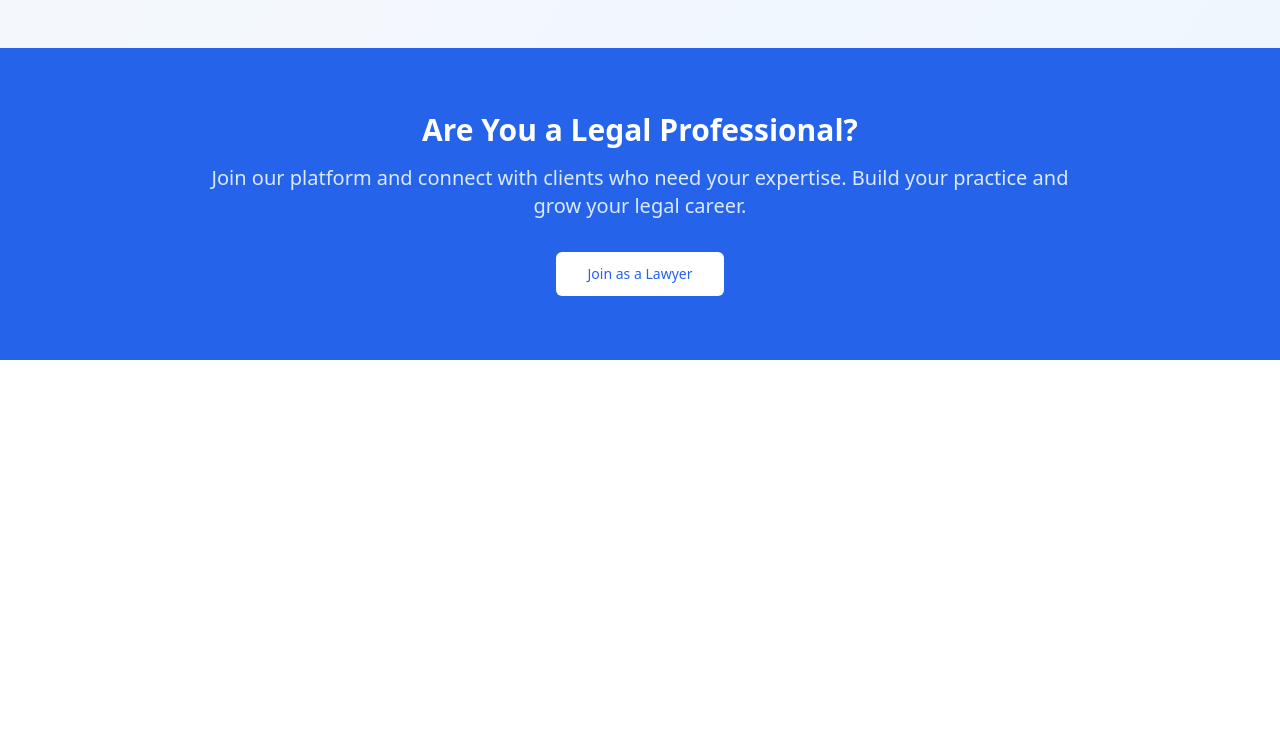
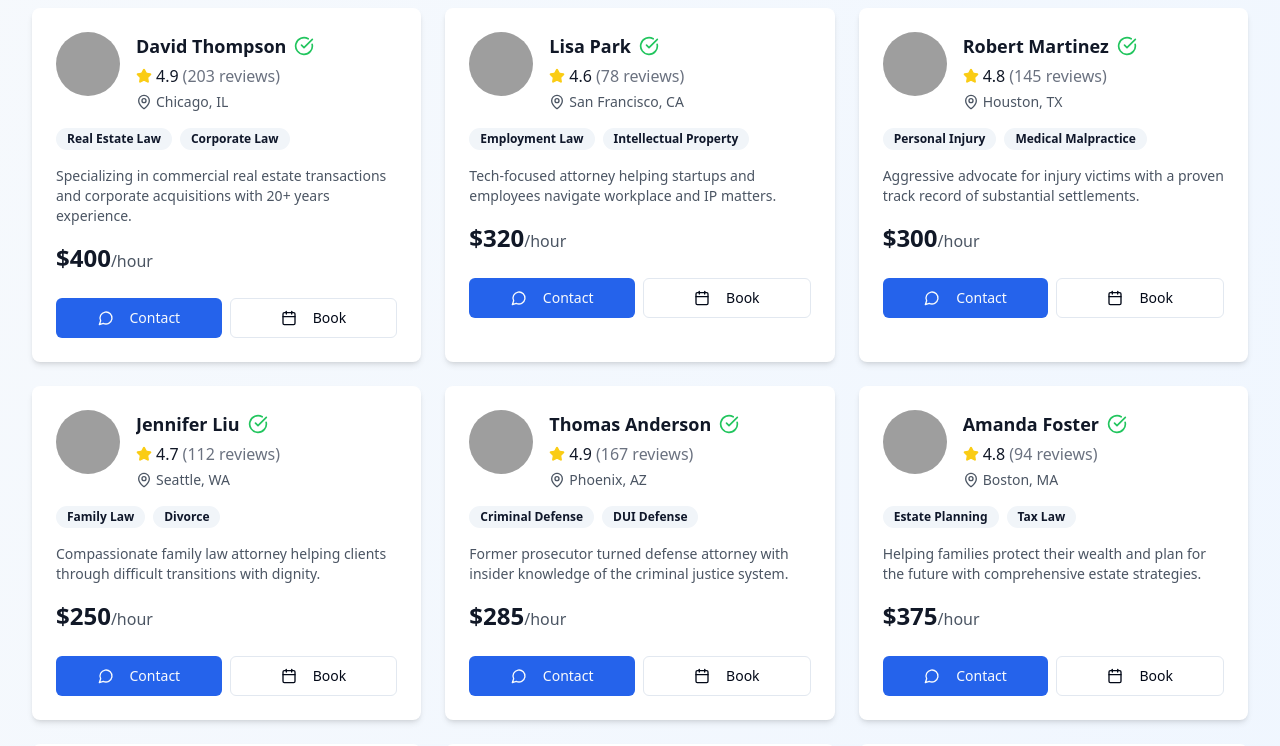
Before and after one commit to gigfmedia/upLegal, a React (Vite) app: page / in a window 1280 px wide. Shown: the part 1560-2306 px from the top of the page. Before the commit the page ends 1920 px from the top, so only its background shows below. Built offline with nearby package versions, Linux system fonts and the light colour scheme; grey boxes are pictures that could not be loaded.

Commit message:
Add ability to add more lawyers
Allow the addition of more lawyer profiles.

```diff
--- a/src/pages/Index.tsx
+++ b/src/pages/Index.tsx
@@ -1,4 +1,3 @@
-
 import { useState, useEffect } from "react";
 import { Button } from "@/components/ui/button";
 import { Card, CardContent, CardDescription, CardHeader, CardTitle } from "@/components/ui/card";
@@ -18,7 +17,7 @@ const Index = () => {
   const [searchTerm, setSearchTerm] = useState("");
   const [selectedSpecialty, setSelectedSpecialty] = useState("all");
 
-  // Mock data for lawyers - in a real app, this would come from your database
+  // Expanded mock data for lawyers
   const mockLawyers = [
     {
       id: 1,
@@ -55,6 +54,114 @@ const Index = () => {
       image: "/placeholder.svg",
       bio: "Compassionate immigration and family law attorney serving diverse communities.",
       verified: true
+    },
+    {
+      id: 4,
+      name: "David Thompson",
+      specialties: ["Real Estate Law", "Corporate Law"],
+      rating: 4.9,
+      reviews: 203,
+      location: "Chicago, IL",
+      hourlyRate: 400,
+      image: "/placeholder.svg",
+      bio: "Specializing in commercial real estate transactions and corporate acquisitions with 20+ years experience.",
+      verified: true
+    },
+    {
+      id: 5,
+      name: "Lisa Park",
+      specialties: ["Employment Law", "Intellectual Property"],
+      rating: 4.6,
+      reviews: 78,
+      location: "San Francisco, CA",
+      hourlyRate: 320,
+      image: "/placeholder.svg",
+      bio: "Tech-focused attorney helping startups and employees navigate workplace and IP matters.",
+      verified: true
+    },
+    {
+      id: 6,
+      name: "Robert Martinez",
+      specialties: ["Personal Injury", "Medical Malpractice"],
+      rating: 4.8,
+      reviews: 145,
+      location: "Houston, TX",
+      hourlyRate: 300,
+      image: "/placeholder.svg",
+      bio: "Aggressive advocate for injury victims with a proven track record of substantial settlements.",
+      verified: true
+    },
+    {
+      id: 7,
+      name: "Jennifer Liu",
+      specialties: ["Family Law", "Divorce"],
+      rating: 4.7,
+      reviews: 112,
+      location: "Seattle, WA",
+      hourlyRate: 250,
+      image: "/placeholder.svg",
+      bio: "Compassionate family law attorney helping clients through difficult transitions with dignity.",
+      verified: true
+    },
+    {
+      id: 8,
+      name: "Thomas Anderson",
+      specialties: ["Criminal Defense", "DUI Defense"],
+      rating: 4.9,
+      reviews: 167,
+      location: "Phoenix, AZ",
+      hourlyRate: 285,
+      image: "/placeholder.svg",
+      bio: "Former prosecutor turned defense attorney with insider knowledge of the criminal justice system.",
+      verified: true
+    },
+    {
+      id: 9,
+      name: "Amanda Foster",
+      specialties: ["Estate Planning", "Tax Law"],
+      rating: 4.8,
+      reviews: 94,
+      location: "Boston, MA",
+      hourlyRate: 375,
+      image: "/placeholder.svg",
+      bio: "Helping families protect their wealth and plan for the future with comprehensive estate strategies.",
+      verified: true
+    },
+    {
+      id: 10,
+      name: "Carlos Mendez",
+      specialties: ["Immigration Law", "Deportation Defense"],
+      rating: 4.6,
+      reviews: 134,
+      location: "Austin, TX",
+      hourlyRate: 200,
+      image: "/placeholder.svg",
+      bio: "Bilingual attorney dedicated to keeping families together and achieving the American dream.",
+      verified: true
+    },
+    {
+      id: 11,
+      name: "Dr. Rachel Green",
+      specialties: ["Medical Malpractice", "Personal Injury"],
+      rating: 4.9,
+      reviews: 89,
+      location: "Denver, CO",
+      hourlyRate: 425,
+      image: "/placeholder.svg",
+      bio: "Former medical professional turned attorney, uniquely qualified to handle complex medical cases.",
+      verified: true
+    },
+    {
+      id: 12,
+      name: "Kevin O'Brien",
+      specialties: ["Intellectual Property", "Patent Law"],
+      rating: 4.7,
+      reviews: 76,
+      location: "Portland, OR",
+      hourlyRate: 450,
+      image: "/placeholder.svg",
+      bio: "Engineering background with expertise in protecting innovations and intellectual property rights.",
+      verified: true
     }
   ];
 
@@ -66,7 +173,13 @@ const Index = () => {
     "Personal Injury",
     "Real Estate Law",
     "Employment Law",
-    "Intellectual Property"
+    "Intellectual Property",
+    "Estate Planning",
+    "Tax Law",
+    "Medical Malpractice",
+    "Patent Law",
+    "DUI Defense",
+    "Divorce"
   ];
 
   const filteredLawyers = mockLawyers.filter(lawyer => {
```
